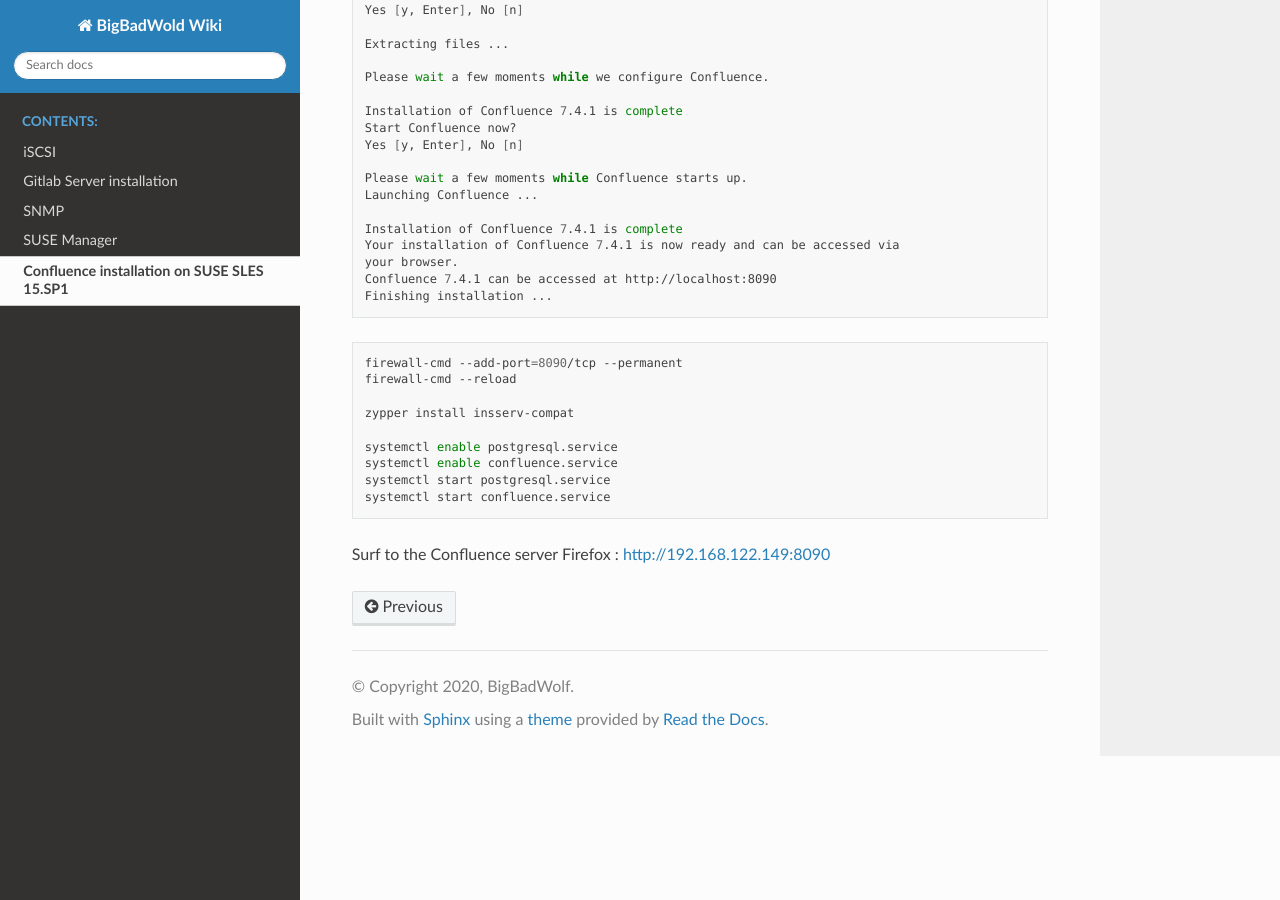
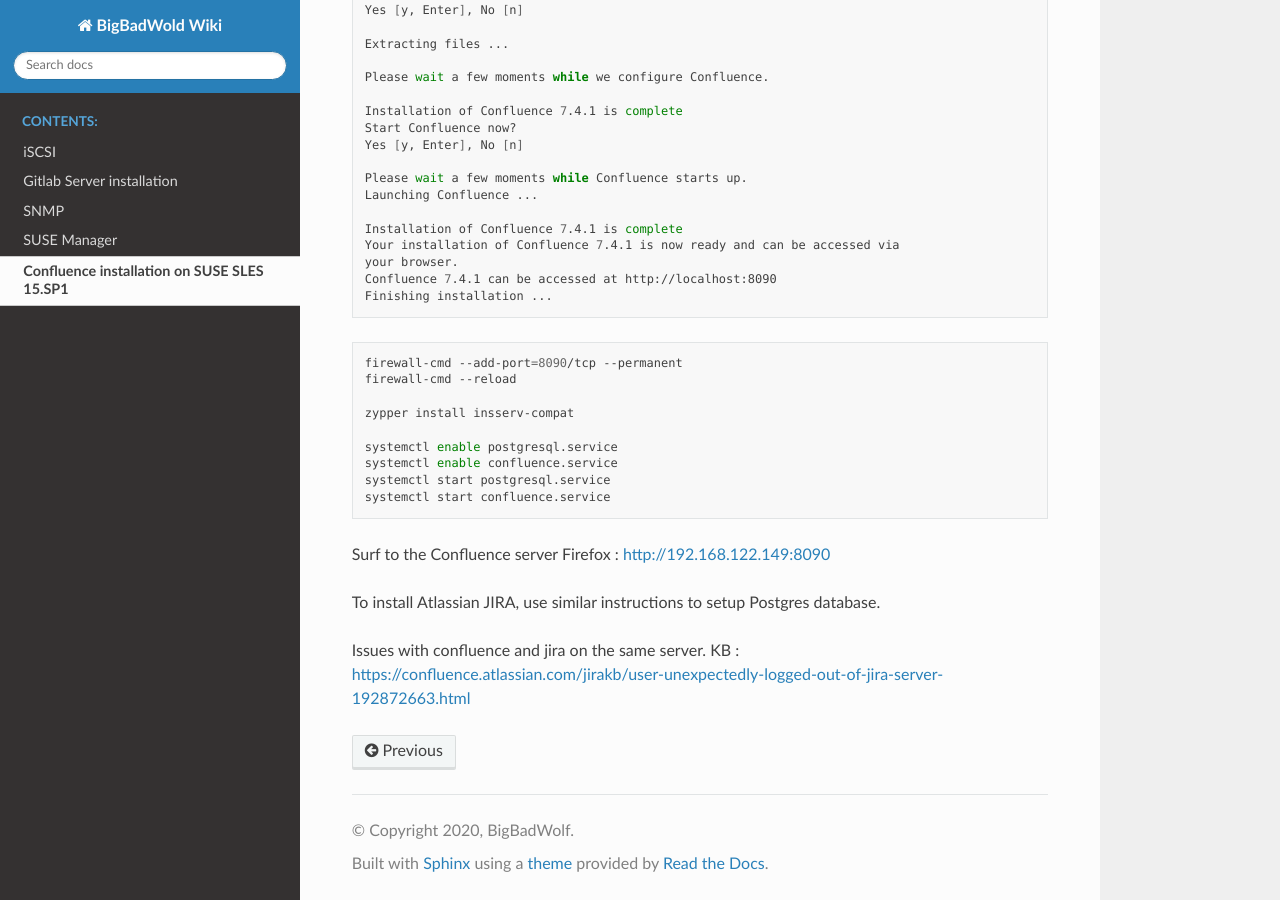
Before and after one commit to p3ll1n0r3/readthedocs, a Sphinx documentation site: the page built from docs/confluence.rst, in a window 1280 px wide and 900 px high, scrolled down 1228 px. Built offline with Sphinx 7.4.7 and the Read the Docs theme 2.0.0, drawn with Linux system fonts in a browser that asks for light colours.

Commit message:
Update confluence.rst

```diff
--- a/docs/confluence.rst
+++ b/docs/confluence.rst
@@ -102,3 +102,8 @@
 
 Surf to the Confluence server
 Firefox : http://192.168.122.149:8090
+
+To install Atlassian JIRA, use similar instructions to setup Postgres database.
+
+Issues with confluence and jira on the same server.
+KB : https://confluence.atlassian.com/jirakb/user-unexpectedly-logged-out-of-jira-server-192872663.html
```
